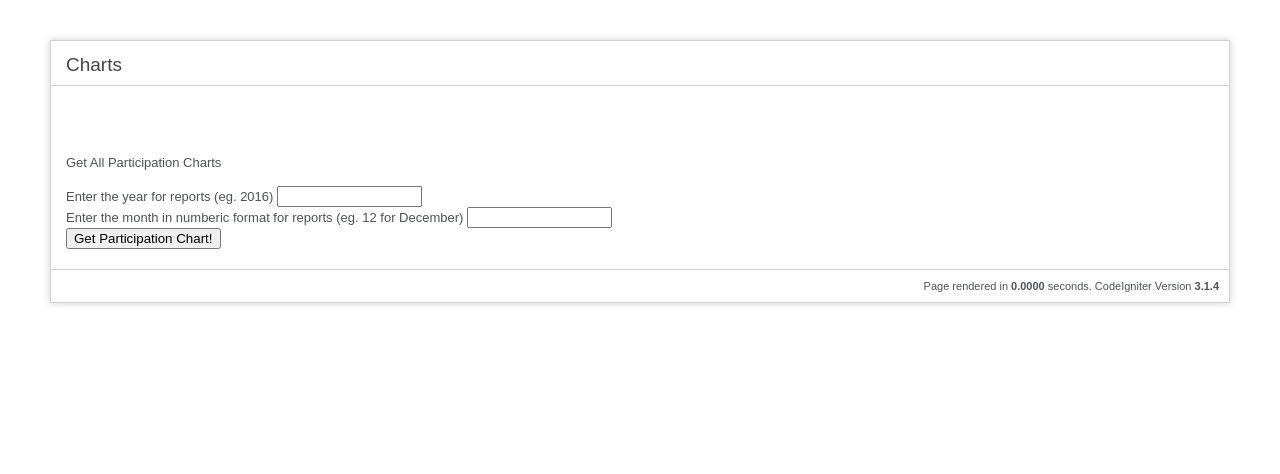
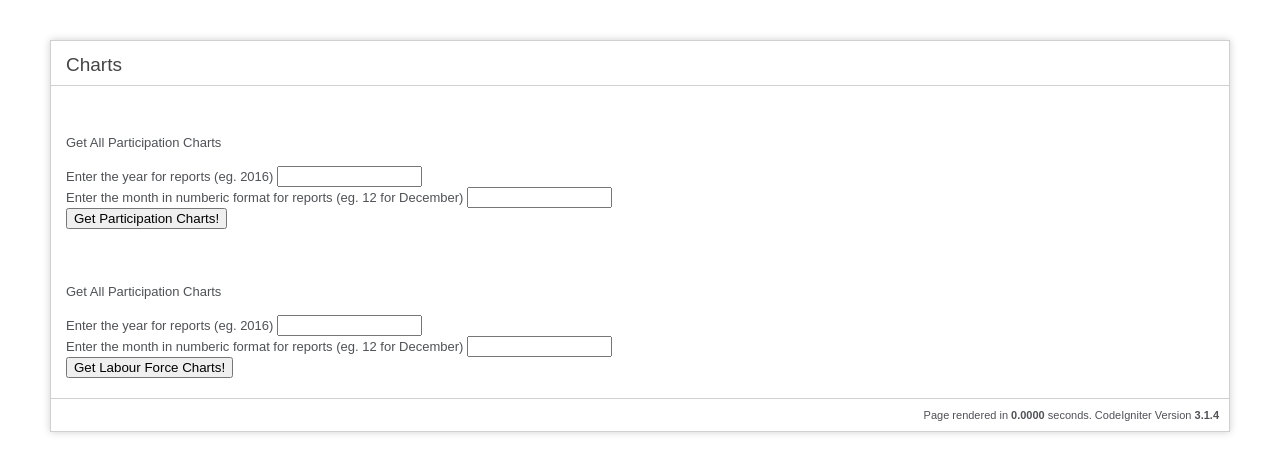
Before and after one commit to pbrooker/nbtest, a CodeIgniter app: page /database/Charts/selectChart/ in a window 1280 px wide. Shown: the top 474 px of the page. Run offline with CodeIgniter, Linux system fonts and the light colour scheme.

Commit message:
supporting trend line chart and refining how other charts are done

```diff
--- a/application/controllers/Charts.php
+++ b/application/controllers/Charts.php
@@ -194,12 +194,23 @@ class Charts extends CI_Controller {
 		$this->form_validation->set_rules('startmonth', 'Start Month',
 			'required|min_length[2]|max_length[2]|callback_monthCheck');
 
+
 		if ($this->form_validation->run() == TRUE) {
 
 			$startyear = $this->input->post('startyear');
 			$startmonth = $this->input->post('startmonth');
 
+			$dataLF_MM = array(
+				'startyear' => $startyear,
+				'startmonth' => $startmonth
+			);
 
+			$data['labour_force_mm'] = $this->nbdata->getLabourForceData($dataLF_MM);
+
+			if (isset($data)) {
+
+				$this->load->view('labour_force', $data);
+			}
 		}
 	}
 
--- a/application/models/Datagathering_model.php
+++ b/application/models/Datagathering_model.php
@@ -372,6 +372,70 @@ class Datagathering_model extends CI_Model
 		return $jsonTable;
 	}
 
+	public function getLabourForceData($data)
+	{
+		$startmonth = $data['startmonth'];
+		$startyear = $data['startyear'];
+
+		$year = array();
+		if ($startmonth <= 12 && $startmonth >= 1) {
+			$month = $startmonth;
+			$yr = $startyear;
+			for ($i = 0; $i <= 12; $i++) {
+				if ($month > 0) {
+					$mo_padded = sprintf('%02d', $month);
+					$year[$i] = $yr . '/' . $mo_padded;
+					$month--;
+				} else {
+					$month = 12;
+					$yr--;
+				}
+			}
+		}
+
+
+		$this->db->select('value, ref_date')
+				 ->from("`" . '02820087' . "`")
+				 ->where_in('ref_date', $year)
+				 ->where('`agegroup` = "15 years and over"')
+				 ->where('`sex` = "Both sexes"')
+				 ->where('`statistics` = "Estimate"')
+				 ->where('`datatype` = "Unadjusted"')
+				 ->where('`characteristics` = "Labour force (x 1,000)"')
+				 ->where('`geography` = "New Brunswick"');
+
+		$result = $this->db->get()->result();
+		$query = $this->db->last_query();
+
+		$table = array();
+		$table['cols'] = array(
+
+			array('id' =>'','label' => 'Date', 'type' => 'date' ),
+			array('label' => 'Value', 'type' => 'number')
+
+
+		);
+		$rows = array();
+
+		foreach($result as $key => $value) {
+
+			$temp = array();
+			$dates = explode('/', $value->ref_date);
+			$temp[] = array('v' => 'Date(' . $dates['0'] . ',' . $dates['1'] . ',01' .')');
+			$temp[] = array('v' => (int)$value->value);
+
+
+			$rows[] = array('c' => $temp);
+
+		}
+
+
+
+		$table['rows'] = $rows;
+		$jsonTable = json_encode($table);
+
+		return $jsonTable;
+	}
 
 
 	private function _provinceNames($name)
--- a/application/views/select_chart.php
+++ b/application/views/select_chart.php
@@ -101,7 +101,7 @@ defined('BASEPATH') OR exit('No direct script access allowed');
 <!--		--><?php //echo form_submit('Charts', 'Get Participation Chart!');?>
 <!--		--><?php //echo form_close();?>
 
-        <br><br>
+        <br>
 		<?php echo form_open('Charts/getAllParticipationCharts') ;?>
         <p>Get All Participation Charts</p>
         <label for="startyear">Enter the year for reports (eg. 2016)</label>
@@ -109,7 +109,19 @@ defined('BASEPATH') OR exit('No direct script access allowed');
         <label for="startmonth">Enter the month in numberic format for reports (eg. 12 for December)</label>
         <input id="startmonth" name="startmonth" type="text" size="15"><br>
 
-		<?php echo form_submit('Charts', 'Get Participation Chart!');?>
+		<?php echo form_submit('Charts', 'Get Participation Charts!');?>
+		<?php echo form_close();?>
+
+        <br><br>
+
+		<?php echo form_open('Charts/getLabourForceCharts') ;?>
+        <p>Get All Participation Charts</p>
+        <label for="startyear">Enter the year for reports (eg. 2016)</label>
+        <input id="startyear" name="startyear" type="text" size="15"><br>
+        <label for="startmonth">Enter the month in numberic format for reports (eg. 12 for December)</label>
+        <input id="startmonth" name="startmonth" type="text" size="15"><br>
+
+		<?php echo form_submit('Charts', 'Get Labour Force Charts!');?>
 		<?php echo form_close();?>
 
     </div>
```
Also changed, not shown: application/views/labourForce.php (deleted, +0 -17 lines), application/views/labour_force.php (added, +45 -0 lines).
